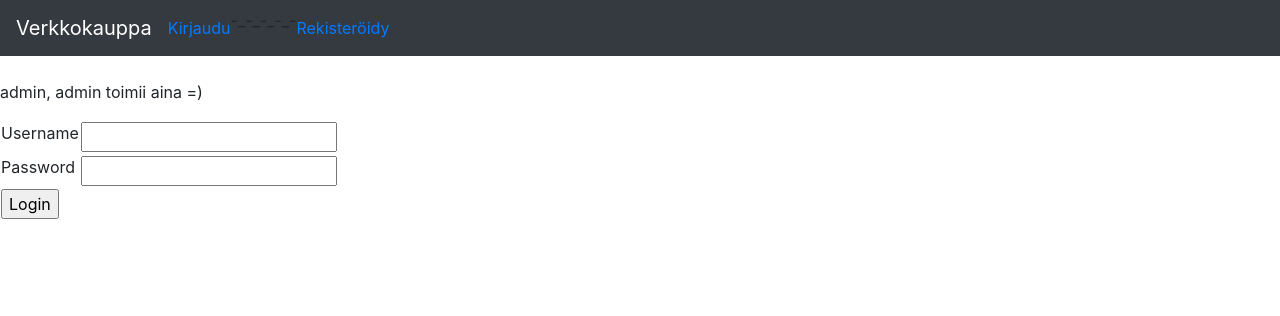
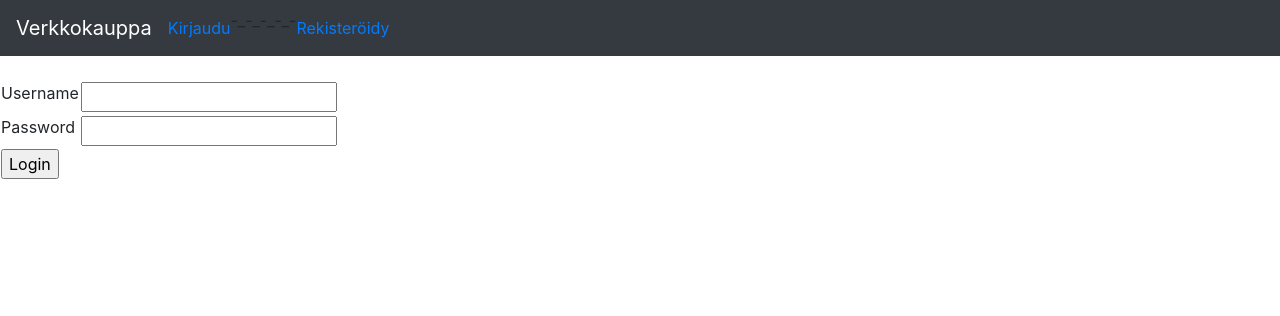
Before and after one commit to alemati/verkkokauppa, a Flask app: page /auth/login in a window 1280 px wide. Shown: the top 316 px of the page. Run offline with Flask 2, Linux system fonts and the light colour scheme; some libraries are stand-ins or nearby versions.

Commit message:
Update loginform.html

```diff
--- a/application/templates/auth/loginform.html
+++ b/application/templates/auth/loginform.html
@@ -3,7 +3,7 @@
 {% block body %}
 {{ error }}
 <form method="POST" action="{{ url_for('auth_login') }}">
-      <p>admin, admin toimii aina =)</p>
+
   <table>
     <tr>
       <td>
```
